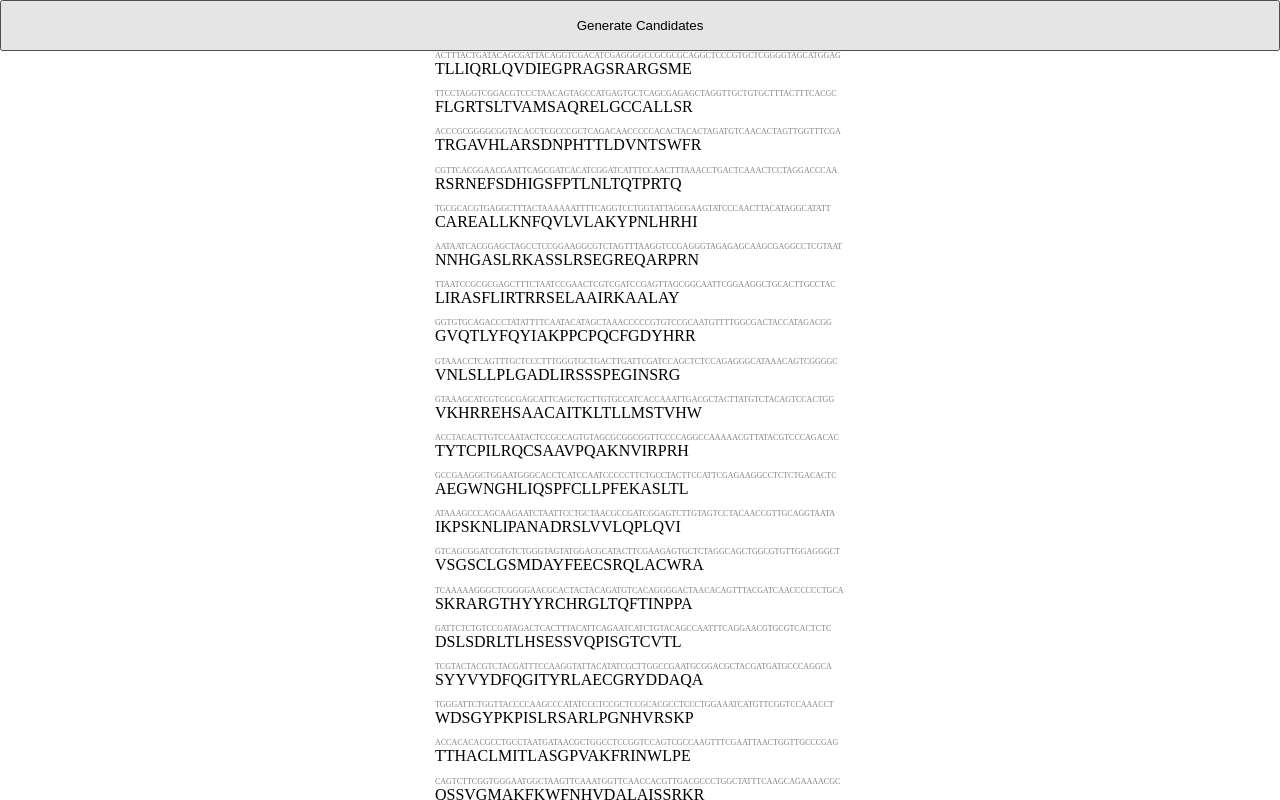
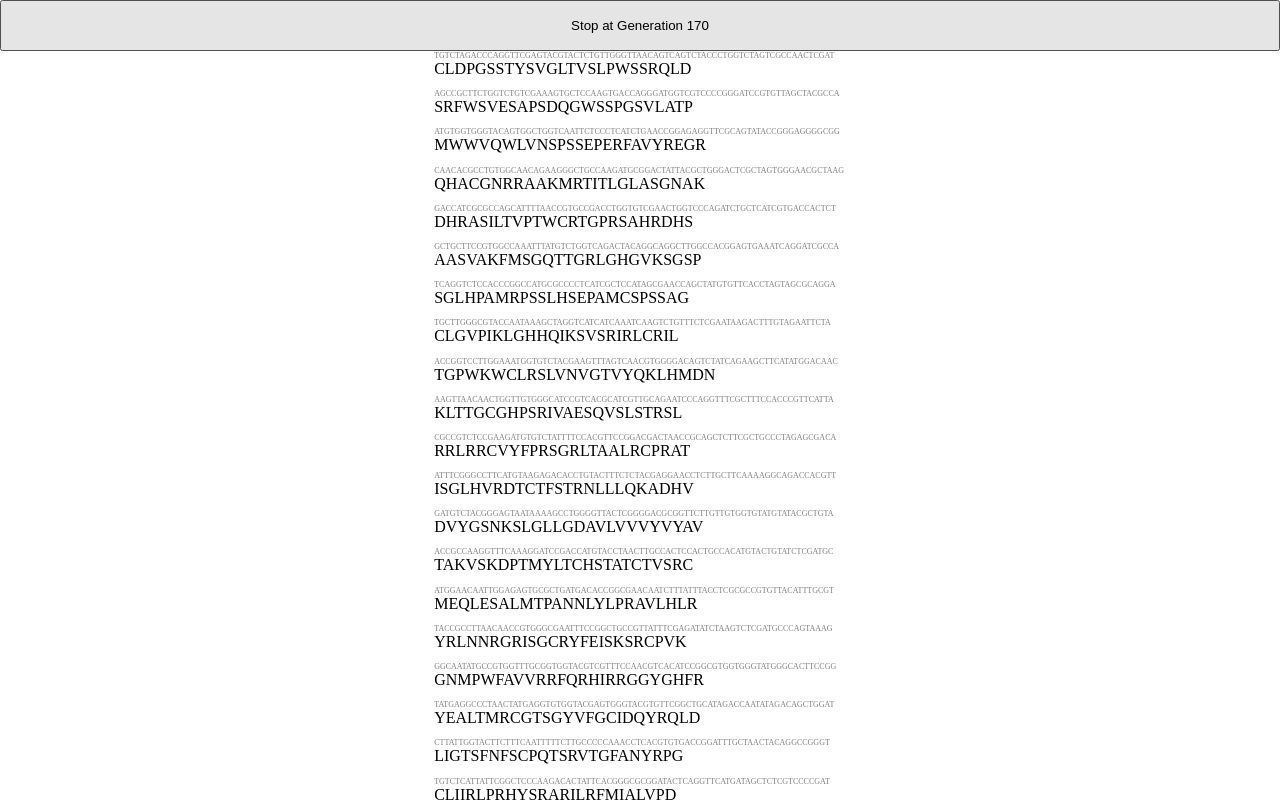
Before and after one commit to tigerasks/genetic-aa-to-dna, an Angular app: page / in a window 1280 px wide. Both pictures are taken after a click on the button "Generate Candidates". Built offline with nearby package versions, Linux system fonts and the light colour scheme.

Commit message:
Outline fixpoint iteration

```diff
--- a/src/app-config/genetic-algorithm-config.ts
+++ b/src/app-config/genetic-algorithm-config.ts
@@ -3,4 +3,6 @@ import {Injectable} from '@angular/core';
 @Injectable({providedIn: 'root'})
 export class GeneticAlgorithmConfig{
   readonly populationSize: number = 200
+  readonly maxGenerationSafeguard = 10_000
+  readonly minEpsilon = 1
 }
--- a/src/app/app.html
+++ b/src/app/app.html
@@ -1,6 +1,10 @@
 <main>
   <div class="content">
-    <button (click)="onStart()">Generate Candidates</button>
+    @if (isRunning()) {
+      <button (click)="onStop()">Stop at Generation {{currentGenerationNumber()}}</button>
+    } @else {
+      <button (click)="onStart()">Generate Candidates</button>
+    }
     <app-population-display [populationSequences]="currentPopulation()"/>
   </div>
 </main>
--- a/src/app/app.ts
+++ b/src/app/app.ts
@@ -1,4 +1,4 @@
-import {Component, input, QueryList, signal, ViewChildren} from '@angular/core';
+import {Component, computed, input, QueryList, signal, ViewChildren} from '@angular/core';
 import { RouterOutlet } from '@angular/router';
 import {Candidate} from '../candidate/candidate';
 import {SequenceRandomiser} from '../sequence-handling/sequence-randomiser';
@@ -12,15 +12,42 @@ import {PopulationDisplay} from '../population-display/population-display';
   styleUrl: './app.css'
 })
 export class App {
+  protected isRunning = signal<boolean>(false)
+  protected currentGenerationNumber = signal<number>(1)
   protected currentPopulation = signal<string[]>([])
+
+  private currentEpsilon = computed<number>(() => 0.0)
+
+  private isAbortRequested = false
 
   constructor(
     private geneticAlgorithmConfig: GeneticAlgorithmConfig,
     private sequenceRandomiser: SequenceRandomiser,
   ) {}
 
-  protected onStart(){
+  protected onStop() {
+    this.isAbortRequested = true
+  }
+
+  protected async onStart(){
+    this.isRunning.set(true)
     this.initialisePopulation()
+
+    const isComputationOngoing = (i: number) =>
+      !this.isAbortRequested
+      && i < this.geneticAlgorithmConfig.maxGenerationSafeguard
+      && this.currentEpsilon() < this.geneticAlgorithmConfig.minEpsilon
+
+    const waitForNextFrame = () => new Promise(resolve => requestAnimationFrame(resolve))
+
+    for(let i = 2; isComputationOngoing(i); ++i){
+      this.currentGenerationNumber.set(i)
+      this.currentPopulation.set(this.breedNextGeneration())
+      await waitForNextFrame()
+    }
+
+    this.isRunning.set(false)
+    this.isAbortRequested = false
   }
 
   private initialisePopulation(){
@@ -30,6 +57,15 @@ export class App {
         () => this.sequenceRandomiser.randomTranslatableDna()
       )
     )
+    this.currentGenerationNumber.set(1)
+  }
+
+  private breedNextGeneration(): string[]{
+    //TODO
+    return Array.from(
+      { length: this.geneticAlgorithmConfig.populationSize },
+      () => this.sequenceRandomiser.randomTranslatableDna()
+    )
   }
 
 }
```
